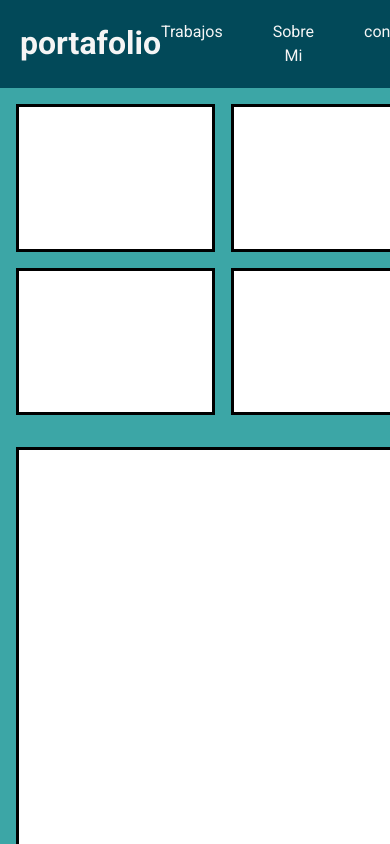
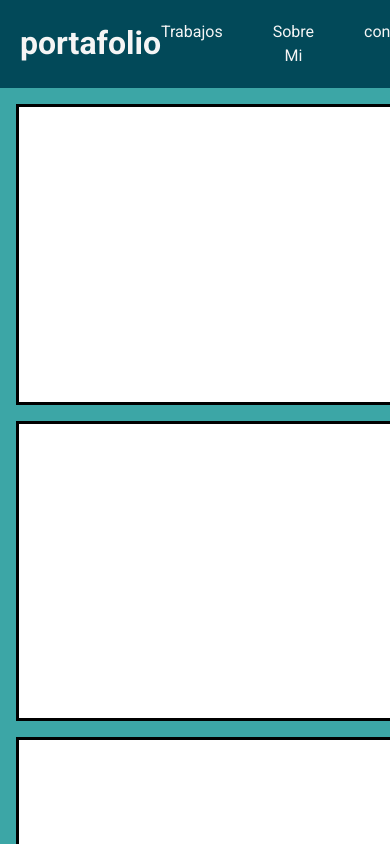
Before and after one commit to GustavoMunoz11/portfolio_blitz, a Vue app: page / in a window 390 px wide. Shown: the top 844 px of the page. Built offline with nearby package versions, Linux system fonts and the light colour scheme.

Commit message:
responsive ComicBox

```diff
--- a/src/components/comics/ComicBox.vue
+++ b/src/components/comics/ComicBox.vue
@@ -30,4 +30,10 @@ section {
   border: 3px solid black;
   padding-top: 71%;
 }
+
+@media screen and (max-width: 600px) {
+  .comic_container {
+  grid-template-columns: repeat(1, 1fr);
+}
+}
 </style>
--- a/src/components/comics/ComicRow.vue
+++ b/src/components/comics/ComicRow.vue
@@ -26,7 +26,7 @@ section {
 
 .comic_container > div {
   background-color: white;
-  border: 3px solid black;
+  border: 3px  solid black;
   padding-top: 100%;
 }
 
```
Also changed, not shown: src/components/works/CardContainer.vue (renamed from src/components/CardContainer.vue), src/components/works/TheCard.vue (renamed from src/components/TheCard.vue).
